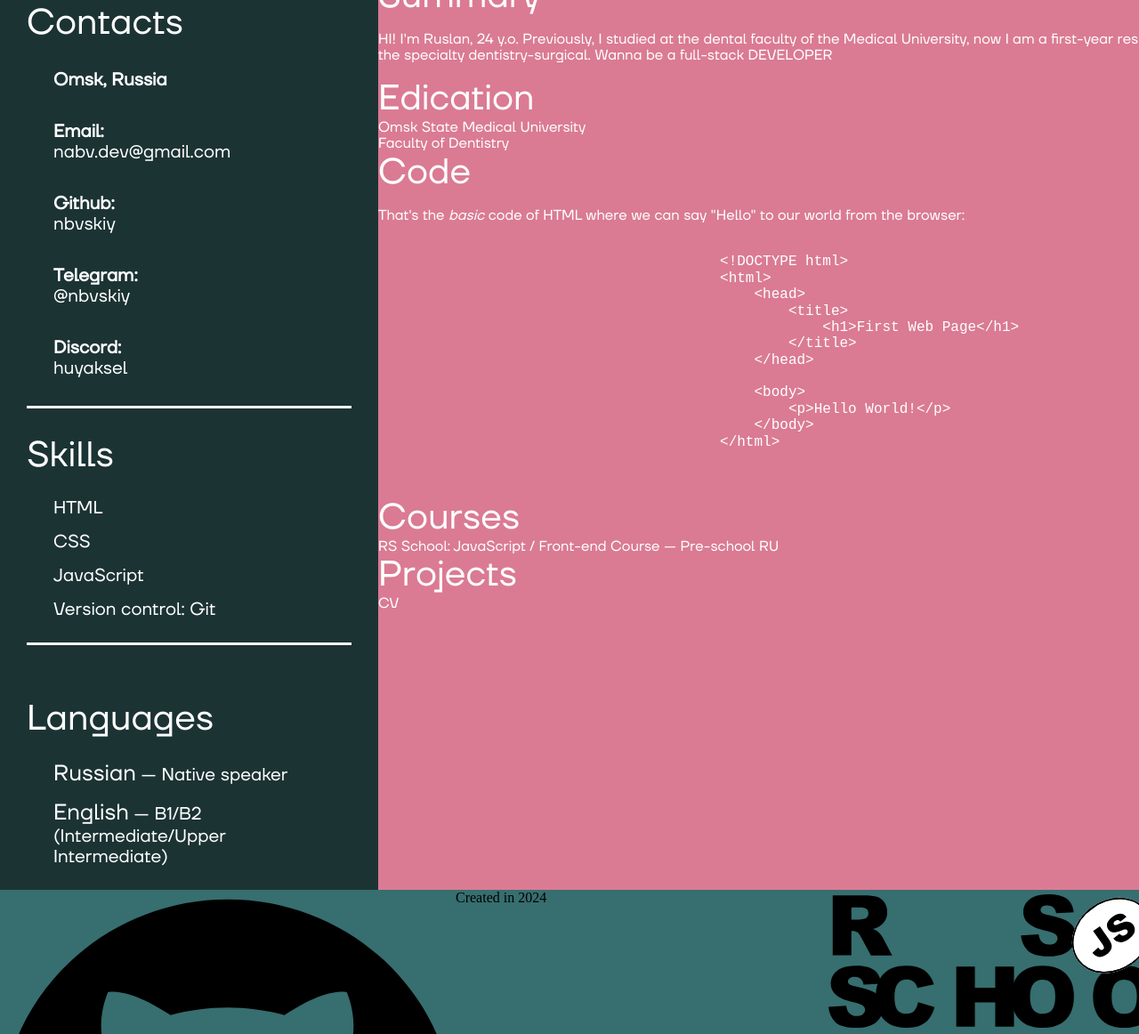
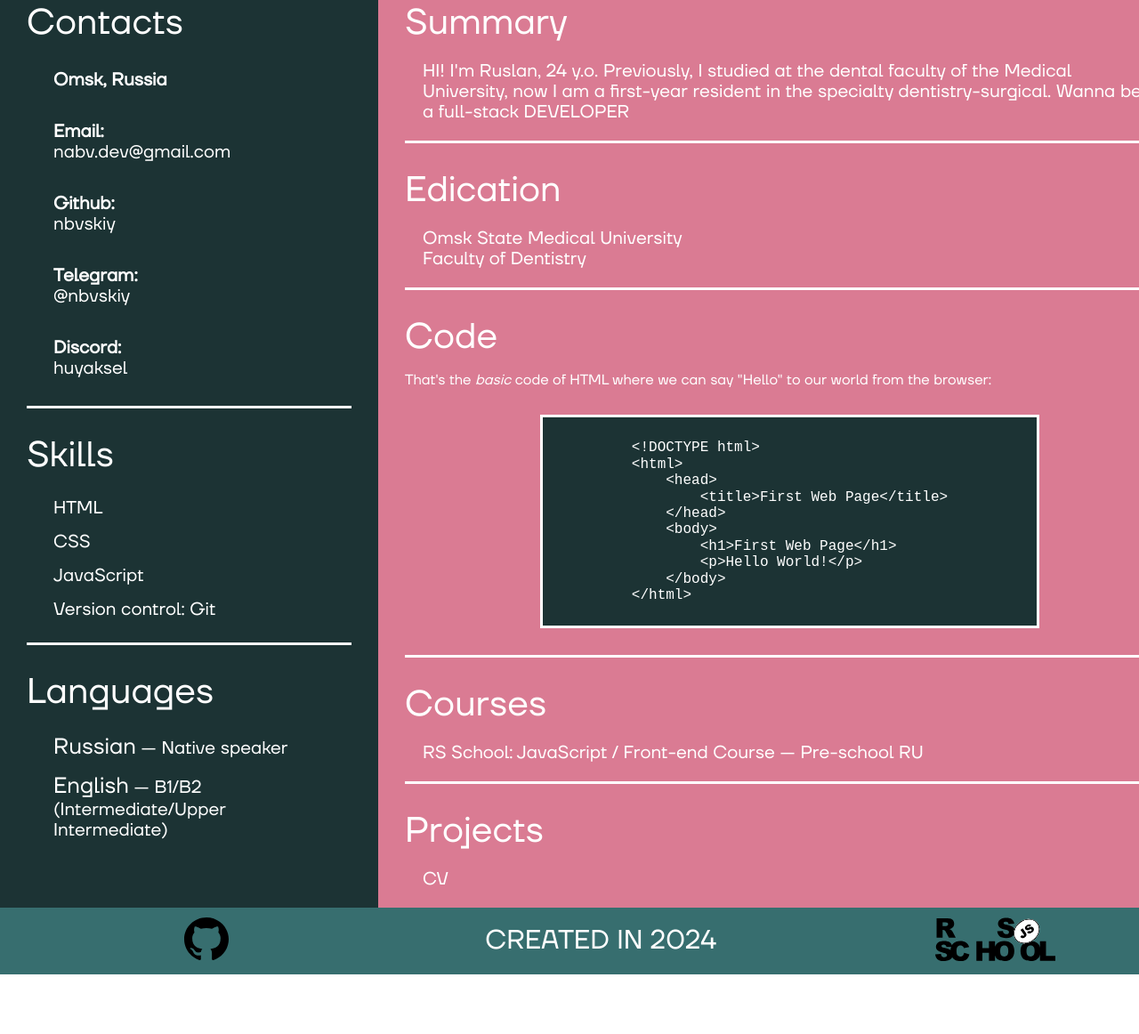
Before and after one commit to nbvskiy/rsschool-cv, a plain HTML site: page index.html in a window 1280 px wide. Shown: the part 452-1614 px from the top of the page at 89% size. After the commit the page ends 1547 px from the top, so only its background shows below. Drawn offline with Linux system fonts and the light colour scheme.

Commit message:
docs: updating style.css

```diff
--- a/index.html
+++ b/index.html
@@ -81,14 +81,14 @@
 
                             <section class="summary" id="summary">
                                 <h2 class="section-title">Summary</h2>
-                                <p>
+                                <p class="summary-descrition">
                                     HI! I'm Ruslan, 24 y.o. Previously, I studied at the dental faculty of the Medical University, now I am a first-year resident in the specialty dentistry-surgical. Wanna be a full-stack DEVELOPER
                                 </p>
                             </section>
 
                             <section class="education" id="education">
                                 <h2 class="section-title">Edication</h2>
-                                    <ul>
+                                    <ul class="education-container">
                                         <li>Omsk State Medical University
                                             <ul>
                                                 <li>Faculty of Dentistry</li>
@@ -99,36 +99,31 @@
 
                             <section class="code" id="code">
                                 <h2 class="section-title">Code</h2>
-                                <p>That's the <em>basic</em> code of HTML where we can say "Hello" to our world from the browser:</p>
-                                <pre>
-                                    <code>
-                                        &lt;!DOCTYPE html&gt;
-                                        &lt;html&gt;
-                                            &lt;head&gt;
-                                                &lt;title&gt;
-                                                    &lt;h1&gt;First Web Page&lt;/h1&gt;
-                                                &lt;/title&gt;
-                                            &lt;/head&gt;
-
-                                            &lt;body&gt;
-                                                &lt;p&gt;Hello World!&lt;/p&gt;
-                                            &lt;/body&gt;
-                                        &lt;/html&gt;
-                                    </code>
-                                </pre>
+                                <p class="code-description">That's the <em>basic</em> code of HTML where we can say "Hello" to our world from the
+                                    browser:</p>
+                                    <pre class="code-box"><code>&lt;!DOCTYPE html&gt;
+&lt;html&gt;
+    &lt;head&gt;
+        &lt;title&gt;First Web Page&lt;/title&gt;
+    &lt;/head&gt;
+    &lt;body&gt;
+        &lt;h1&gt;First Web Page&lt;/h1&gt;
+        &lt;p&gt;Hello World!&lt;/p&gt;
+    &lt;/body&gt;
+&lt;/html&gt;</code></pre>
                             </section>
 
                             <section class="courses" id="courses">
                                 <h2 class="section-title">Courses</h2>
-                                <ul>
+                                <ul class="courses-container">
                                     <li>RS School: JavaScript / Front-end Course &mdash; Pre-school RU</li>
                                 </ul>
                             </section>
 
                             <section class="projects" id="projects">
                                 <h2 class="section-title">Projects</h2>
-                                <ul>
-                                    <li>CV</li>
+                                <ul class="projects-container">
+                                    <li><a href="https://github.com/nbvskiy/rsschool-cv/blob/rsschool-cv-html/index.html" class="projects-link">CV</a></li>
                                 </ul>
                             </section>
                         </div>
@@ -142,7 +137,7 @@
 
                         <div class="footer-item-github">
                             <a href="https://github.com/nbvskiy" target="_blank">
-                                <img src="assets/svg/github.svg" alt="Github logo">
+                                <img src="assets/svg/github.svg" class="github-logo" alt="Github logo">
                             </a>
                         </div>
 
@@ -152,7 +147,7 @@
 
                         <div class="footer-item-rsschool">
                             <a href="https://rs.school/courses/javascript-preschool-ru" target="_blank">
-                                <img src="assets/svg/rs_school_js.svg" alt="rs-school-logo" class="footer-image">
+                                <img src="assets/svg/rs_school_js.svg" alt="rs-school-logo" class="rsschool-logo">
                             </a>
                         </div>
                     </div>
--- a/style.css
+++ b/style.css
@@ -52,6 +52,7 @@ a {
     text-decoration: none;
     color: white;
     font-family: TT Firs Neue;
+    transition: 0s linear;
 }
 
 .container {
@@ -102,6 +103,10 @@ a:hover {
 
 .header-nav-link {
     margin: 5px;
+}
+
+.header-nav-link:hover {
+    color: #da7b93;
 }
 
 .header-name {
@@ -155,6 +160,10 @@ a:hover {
     font-weight: 900;
 }
 
+.contacts-link:hover {
+    color: #da7b93;
+}
+
 .skills {
     margin-top: 30px;
     margin-left: 30px;
@@ -177,7 +186,6 @@ a:hover {
     margin-top: 30px;
     margin-left: 30px;
     margin-right: 30px;
-    padding-top: 30px;
 }
 
 .languages-container {
@@ -208,7 +216,80 @@ h2 {
     font-size: 40px;
 }
 
+.summary {
+    margin-top: 30px;
+    margin-left: 30px;
+    margin-right: 30px;
+    border-bottom: 3px solid #FFF;
+}
+
+.summary-descrition {
+    margin: 20px;
+    padding: 0;
+    font-size: 20px;
+
+}
+
+.education {
+    margin-top: 30px;
+    margin-left: 30px;
+    margin-right: 30px;
+    border-bottom: 3px solid #FFF;
+}
+
+.education-container {
+    margin: 20px;
+    padding: 0;
+    font-size: 20px;
+}
+
+.code {
+    margin-top: 30px;
+    margin-left: 30px;
+    margin-right: 30px;
+    border-bottom: 3px solid #FFF;
+}
+
+.code-box {
+    background-color: #1c3334;
+    border: 3px solid #ffffff;
+    padding: 25px 100px;
+    max-width: fit-content;
+    margin: 30px auto;
+}
+
+.courses {
+    margin-top: 30px;
+    margin-left: 30px;
+    margin-right: 30px;
+    border-bottom: 3px solid #FFF;
+}
+
+.courses-container {
+    margin: 20px;
+    padding: 0;
+    font-size: 20px;
+}
+
+.projects {
+    margin-top: 30px;
+    margin-left: 30px;
+    margin-right: 30px;
+}
+
+.projects-container {
+    margin: 20px;
+    padding: 0;
+    font-size: 20px;
+}
+
+.projects-link:hover {
+    color: #1c3334;
+}
+
 .footer-content {
+    padding: 10px;
+    text-align: center;
     display: flex;
     justify-content: center;
     background-color: #376e6f;
@@ -219,9 +300,25 @@ h2 {
 }
 
 .footer-date {
+    display: flex;
+    justify-content: center;
+    align-items: center;
     width: 100%;
+    font-size: 30px;
+    font-family: TT Firs Neue;
+    color: white;
+    text-transform: uppercase;
 }
 
 .footer-item-rsschool {
     width: 100%;
 }
+
+.github-logo {
+    height: 50px;
+    width: 50px;
+}
+
+.rsschool-logo {
+    height: 50px;
+}
```
